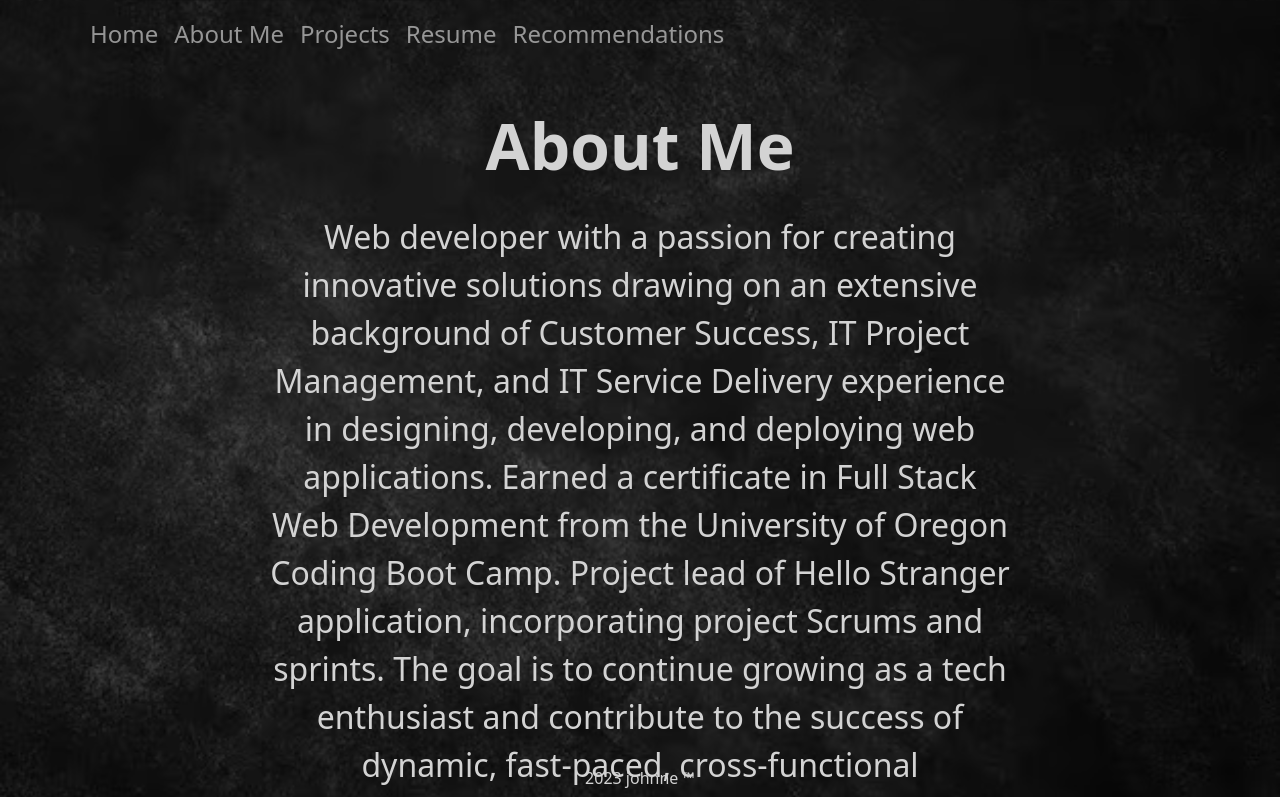
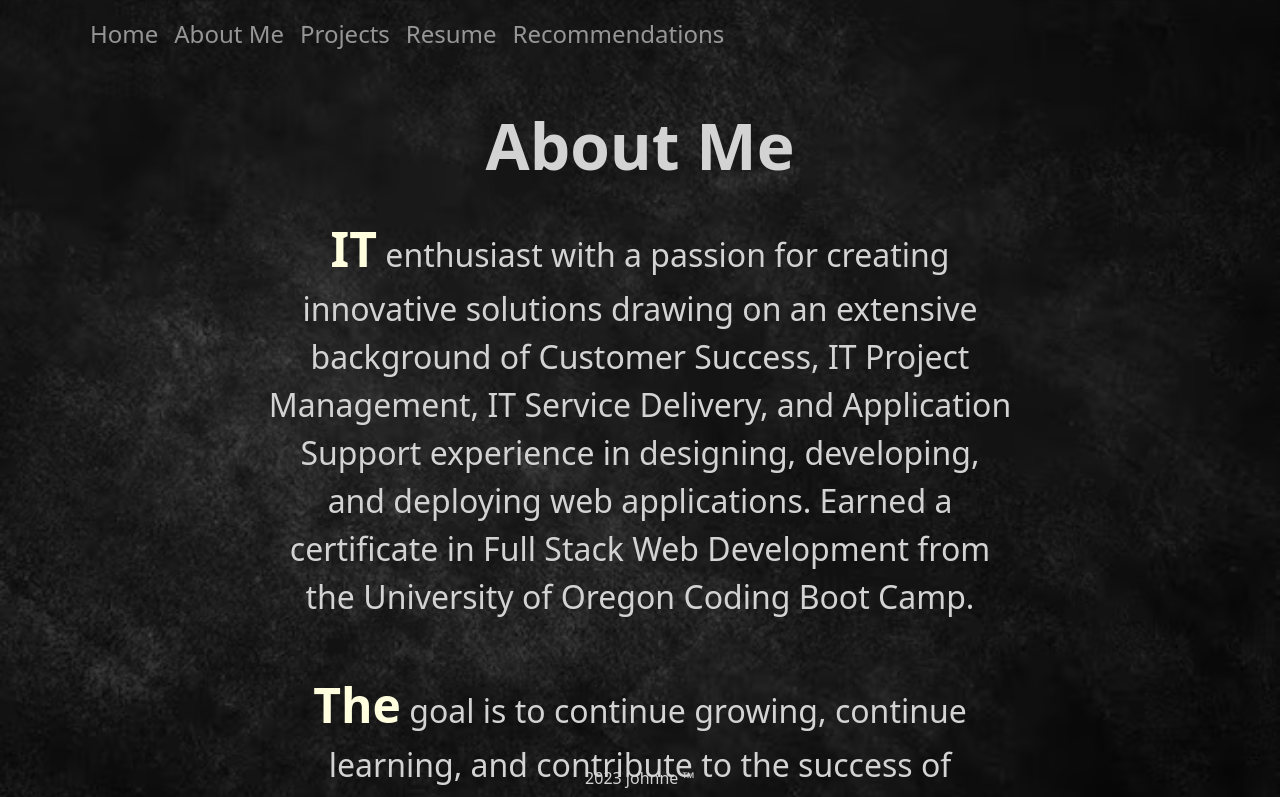
Before and after one commit to fjnelson/Portfolio-ace, a React (Create React App) app: page /about in a window 1280 px wide. Shown: the top 797 px of the page. Built offline with nearby package versions, Linux system fonts and the light colour scheme.

Commit message:
updating about me

```diff
--- a/src/components/pages/About.js
+++ b/src/components/pages/About.js
@@ -1,5 +1,5 @@
-import React from 'react';
-import './pages.css';
+import React from "react";
+import "./pages.css";
 
 export default function About() {
   return (
@@ -9,7 +9,24 @@ export default function About() {
       </div>
       <div>
         <p className="about-paragraph">
-        Web developer with a passion for creating innovative solutions drawing on an extensive background of Customer Success, IT Project Management, and IT Service Delivery experience in designing, developing, and deploying web applications. Earned a certificate in Full Stack Web Development from the University of Oregon Coding Boot Camp.  Project lead of Hello Stranger application, incorporating project Scrums and sprints.  The goal is to continue growing as a tech enthusiast and contribute to the success of dynamic, fast-paced, cross-functional development teams with a “Customer Champion” mentality.
+          <span class="it-styled">IT</span> enthusiast with a passion for
+          creating innovative solutions drawing on an extensive background of
+          Customer Success, IT Project Management, IT Service Delivery, and
+          Application Support experience in designing, developing, and deploying
+          web applications. Earned a certificate in Full Stack Web Development
+          from the University of Oregon Coding Boot Camp. <br /> <br />
+          <span class="it-styled">The</span> goal is to continue growing,
+          continue learning, and contribute to the success of dynamic,
+          fast-paced, cross-functional development teams with a “Customer
+          Champion” mentality. Effective individual contributor across strong
+          sets of teams. Strong communication skills, interfacing with both
+          technical and non-technical audiences. Fluent in front-end
+          technologies and an avid learner. Able to pick up new concepts
+          quickly.
+          <br /> <br />
+          <span class="it-styled">I</span> am a firm believer in "IT starts with
+          Customer Success" and live/work/breathe by that model.
+          <br /> <br />
         </p>
       </div>
     </div>
--- a/src/components/pages/pages.css
+++ b/src/components/pages/pages.css
@@ -20,6 +20,12 @@ html {
   font-weight: bold;
   margin-top: 20px;
   text-align: center;
+}
+
+.it-styled {
+  color: lightyellow;
+  font-size: 3rem;
+  font-weight: bold;
 }
 
 .CSR-container {
```
